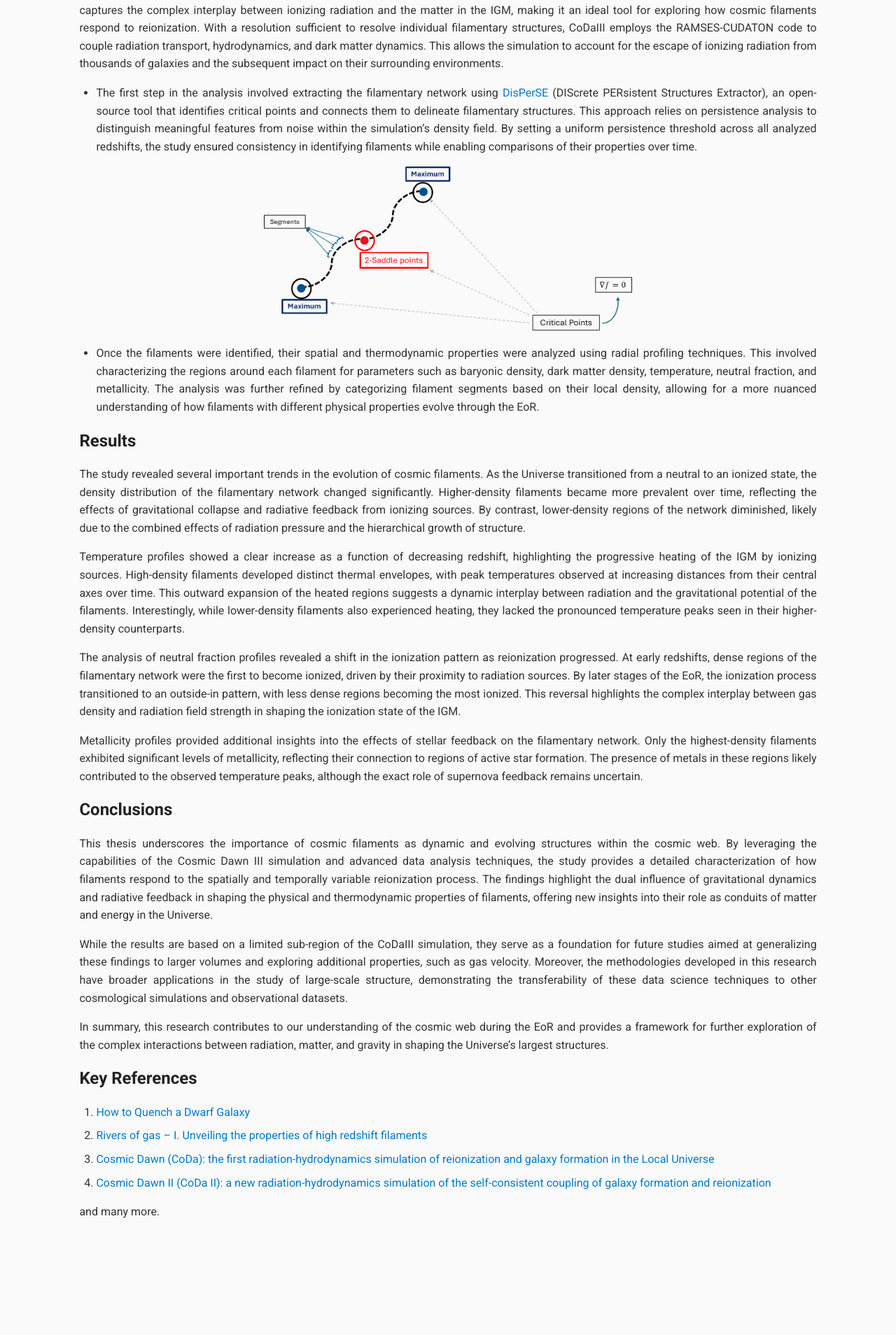
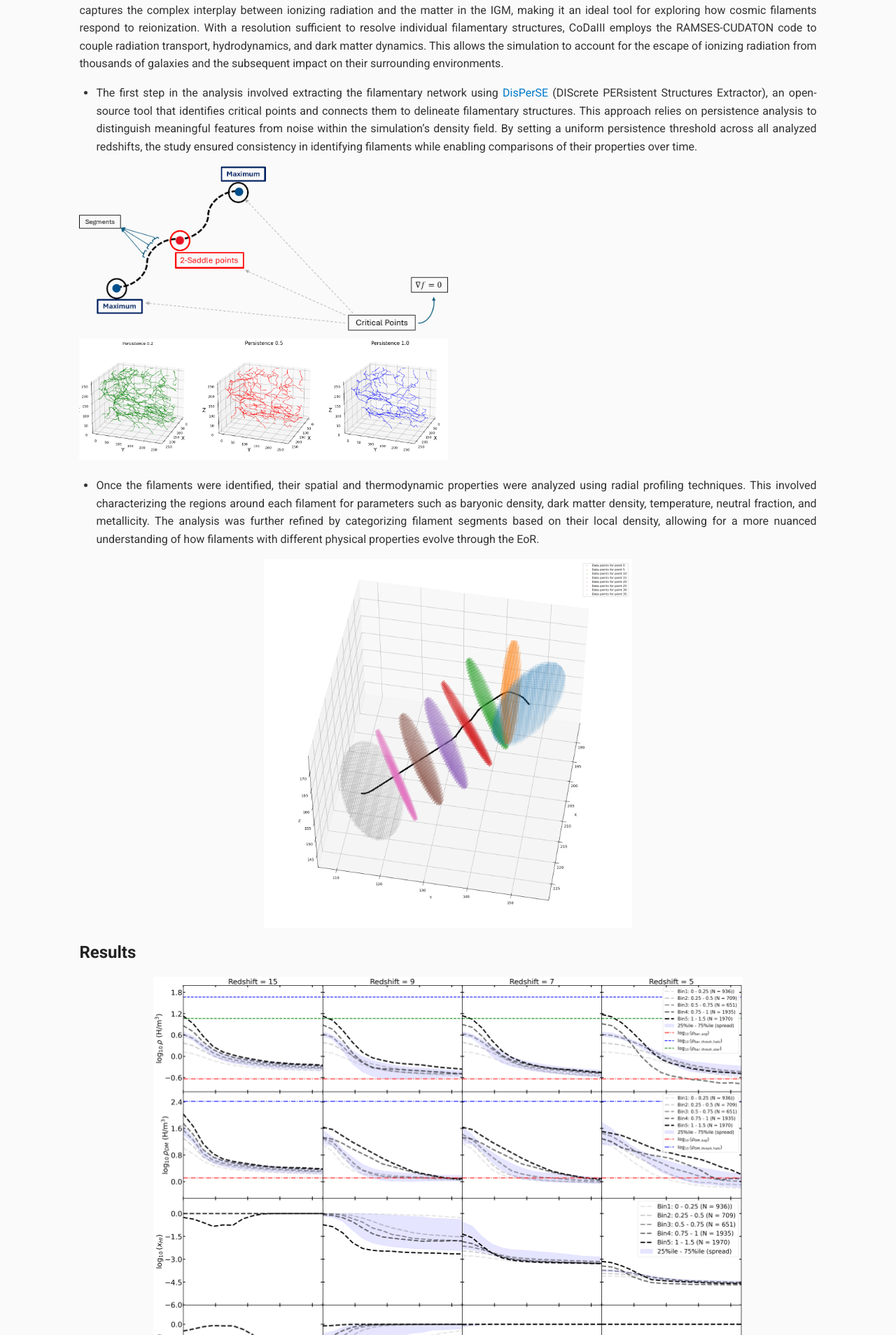
Before and after one commit to vishrut-b/Master-Thesis, a Jekyll site: the page built from index.md, in a window 1280 px wide. Shown: the part 1191-3099 px from the top of the page at 70% size. Built offline with Jekyll 4.4.1, drawn with Linux system fonts in a browser that asks for light colours; our own code applies the rules of GitHub Pages for plain Markdown files; before the commit the page ends 3065 px from its top, so only the background shows below that.

Commit message:
Update index.md

```diff
--- a/index.md
+++ b/index.md
@@ -23,11 +23,18 @@ The Cosmic Dawn III simulation serves as the foundation of this study, offering
 
 - The first step in the analysis involved extracting the filamentary network using [DisPerSE](https://www2.iap.fr/users/sousbie/web/html/index3c4a.html?category/Overview) (DIScrete PERsistent Structures Extractor), an open-source tool that identifies critical points and connects them to delineate filamentary structures. This approach relies on persistence analysis to distinguish meaningful features from noise within the simulation’s density field. By setting a uniform persistence threshold across all analyzed redshifts, the study ensured consistency in identifying filaments while enabling comparisons of their properties over time.
 
-<img src="assets/css/Cartoon2.png" alt="Elbow Method Graph" style="width:50%; display:block; margin:auto;">
+<div class="image-container">
+  <img src="assets/css/Cartoon2.png" alt="Elbow Method Graph" style="width:50%;">
+  <img src="assets/css/persistence.png" alt="Elbow Method Graph" style="width:50%;">
+</div>
 
 - Once the filaments were identified, their spatial and thermodynamic properties were analyzed using radial profiling techniques. This involved characterizing the regions around each filament for parameters such as baryonic density, dark matter density, temperature, neutral fraction, and metallicity. The analysis was further refined by categorizing filament segments based on their local density, allowing for a more nuanced understanding of how filaments with different physical properties evolve through the EoR.
 
+<img src="assets/css/sanitycheck.png" alt="Elbow Method Graph" style="width:50%; display:block; margin:auto;">
+
 ## Results
+
+<img src="assets/css/profiles.png" alt="Elbow Method Graph" style="width:80%; display:block; margin:auto;">
 
 The study revealed several important trends in the evolution of cosmic filaments. As the Universe transitioned from a neutral to an ionized state, the density distribution of the filamentary network changed significantly. Higher-density filaments became more prevalent over time, reflecting the effects of gravitational collapse and radiative feedback from ionizing sources. By contrast, lower-density regions of the network diminished, likely due to the combined effects of radiation pressure and the hierarchical growth of structure.
 
```
